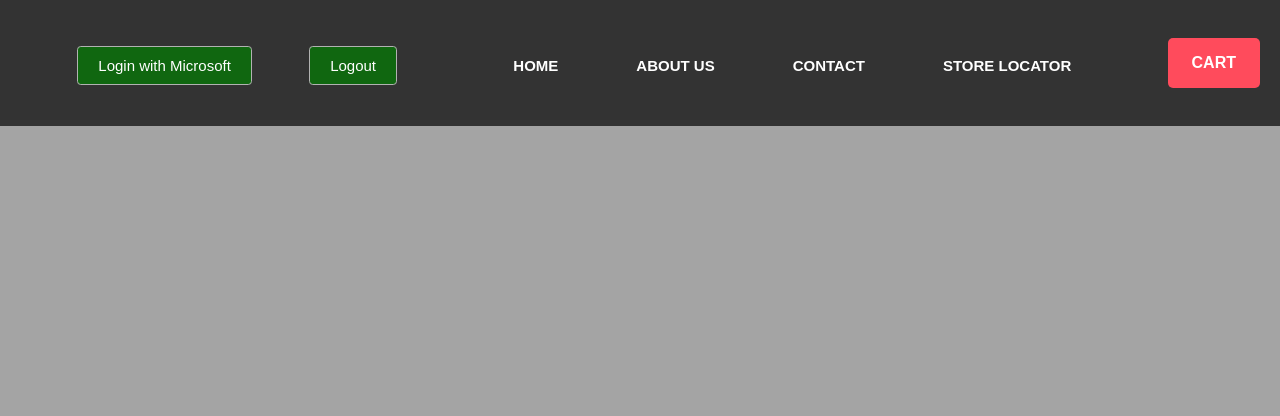
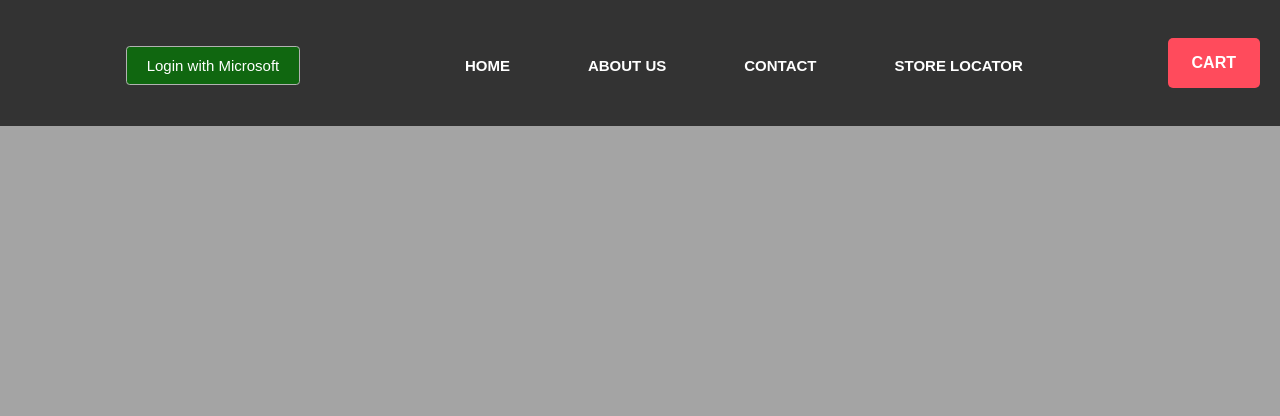
Before and after one commit to rdosrun/hats-final-demo, a website: page views/index.html in a window 1280 px wide. Shown: the top 416 px of the page. Drawn offline with Linux system fonts and the light colour scheme; a script that the page names is missing.

Commit message:
sign-in work

```diff
--- a/views/index.html
+++ b/views/index.html
@@ -20,7 +20,7 @@
     <div id="login-section">
     <button onclick="signIn()">Login with Microsoft</button>
     </div>
-    <div id="logout-section">
+    <div id="logout-section" style="display: none;">
         <button onclick="signOut()">Logout</button>
     </div>
     <nav class="nav-links">
```
